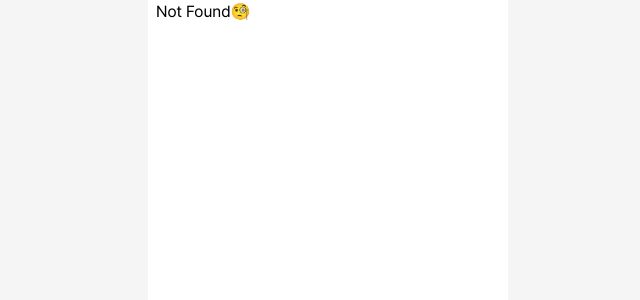
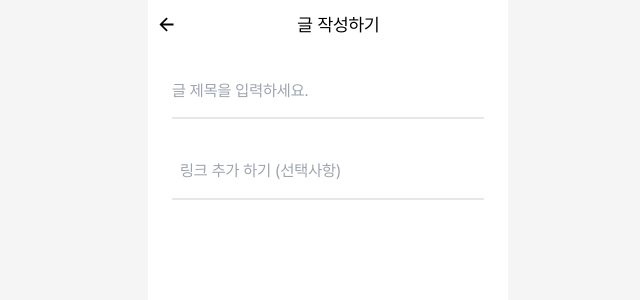
Before and after one commit to LinkDiary-Lingda/Lingda-Nextjs, a Next.js app: page /new in a window 1280 px wide. Before the commit this address had no page. Shown: the top 300 px of the page, without its empty margins (312-952 px from the left). Built offline with nearby package versions, Linux system fonts and the light colour scheme.

Commit message:
feat: 임시 글추가 컴포넌트 생성

```diff
--- a/src/app/my/filters.tsx
+++ b/src/app/my/filters.tsx
@@ -20,7 +20,7 @@ export default function Filters() {
     });
   };
   return (
-    <div className="mt-6">
+    <div className="my-6">
       <ul className="flex flex-row gap-2 overflow-auto scrollbar-hide ml-4">
         {Object.keys(selectedFilters).map((filter) => {
           let txt = '';
--- a/src/app/my/page.tsx
+++ b/src/app/my/page.tsx
@@ -1,16 +1,25 @@
+import { FaPlus } from 'react-icons/fa';
 import Content from './content';
 import Filters from './filters';
 import Nothing from './nothing';
+import Link from 'next/link';
 
 export default function My() {
   return (
     <>
       <Filters />
-      <section className="mt-1 flex flex-col">
-        <Nothing />
+      <section className="mt-1 flex flex-col h-[85vh] overflow-auto scrollbar-hide">
         <Content />
         <Content />
         <Content />
+        <div className="sticky bottom-12 ml-auto mr-4">
+          <Link
+            className="w-[60px] h-[60px] rounded-full bg-Primary-02 flex items-center justify-center"
+            href="/new"
+          >
+            <FaPlus size={40} color="white" />
+          </Link>
+        </div>
       </section>
     </>
   );
--- /dev/null
+++ b/src/app/new/LinkInput.tsx
@@ -0,0 +1,14 @@
+import React from 'react';
+import { FaCirclePlus } from 'react-icons/fa6';
+
+export default function LinkInput() {
+  return (
+    <div className="mt-6 w-[312px]  flex flex-row gap-2 items-center border-b-2 ">
+      <FaCirclePlus size={20} color="#9E9E9E" />
+      <input
+        placeholder="링크 추가 하기 (선택사항)"
+        className="w-[312px] h-[55px] outline-none"
+      />
+    </div>
+  );
+}
--- /dev/null
+++ b/src/app/new/layout.tsx
@@ -0,0 +1,20 @@
+import BackHeader from '@/components/header/BackHeader';
+import MainHeader from '@/components/header/MainHeader';
+import type { Metadata } from 'next';
+
+export const metadata: Metadata = {
+  title: '글 작성',
+};
+
+export default function MyPageLayout({
+  children,
+}: Readonly<{
+  children: React.ReactNode;
+}>) {
+  return (
+    <>
+      <BackHeader title="글 작성하기" />
+      {children}
+    </>
+  );
+}
--- /dev/null
+++ b/src/app/new/page.tsx
@@ -0,0 +1,30 @@
+'use client';
+import React from 'react';
+import { useForm } from 'react-hook-form';
+import LinkInput from './LinkInput';
+
+export default function New() {
+  const {
+    register,
+    handleSubmit,
+    formState: { errors },
+    getValues,
+    setError,
+    clearErrors,
+  } = useForm();
+  return (
+    <div className="flex flex-col items-center mt-4">
+      <input
+        {...register('title', {
+          required: {
+            value: true,
+            message: '글 제목을 입력해주세요.',
+          },
+        })}
+        placeholder="글 제목을 입력하세요."
+        className="w-[312px] h-[55px] border-b-2 outline-none text-Body-1"
+      />
+      <LinkInput />
+    </div>
+  );
+}
```
